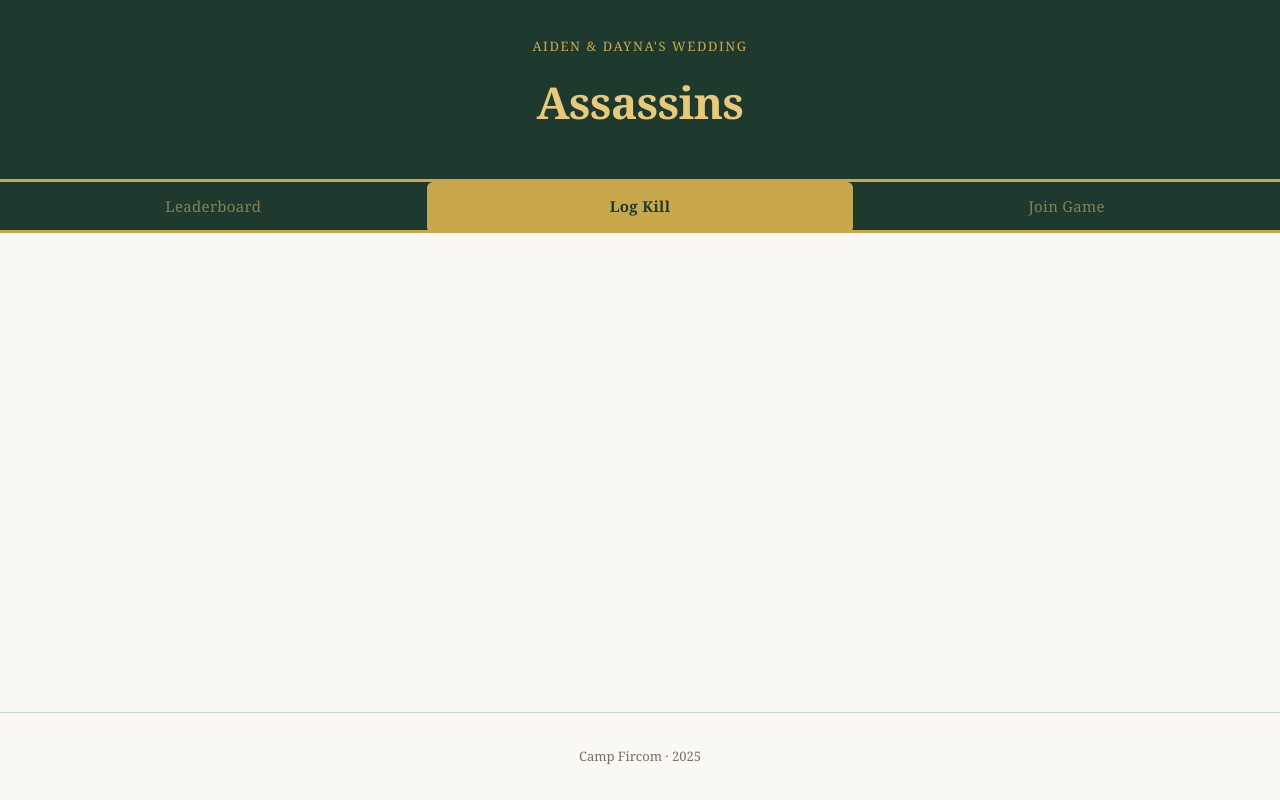
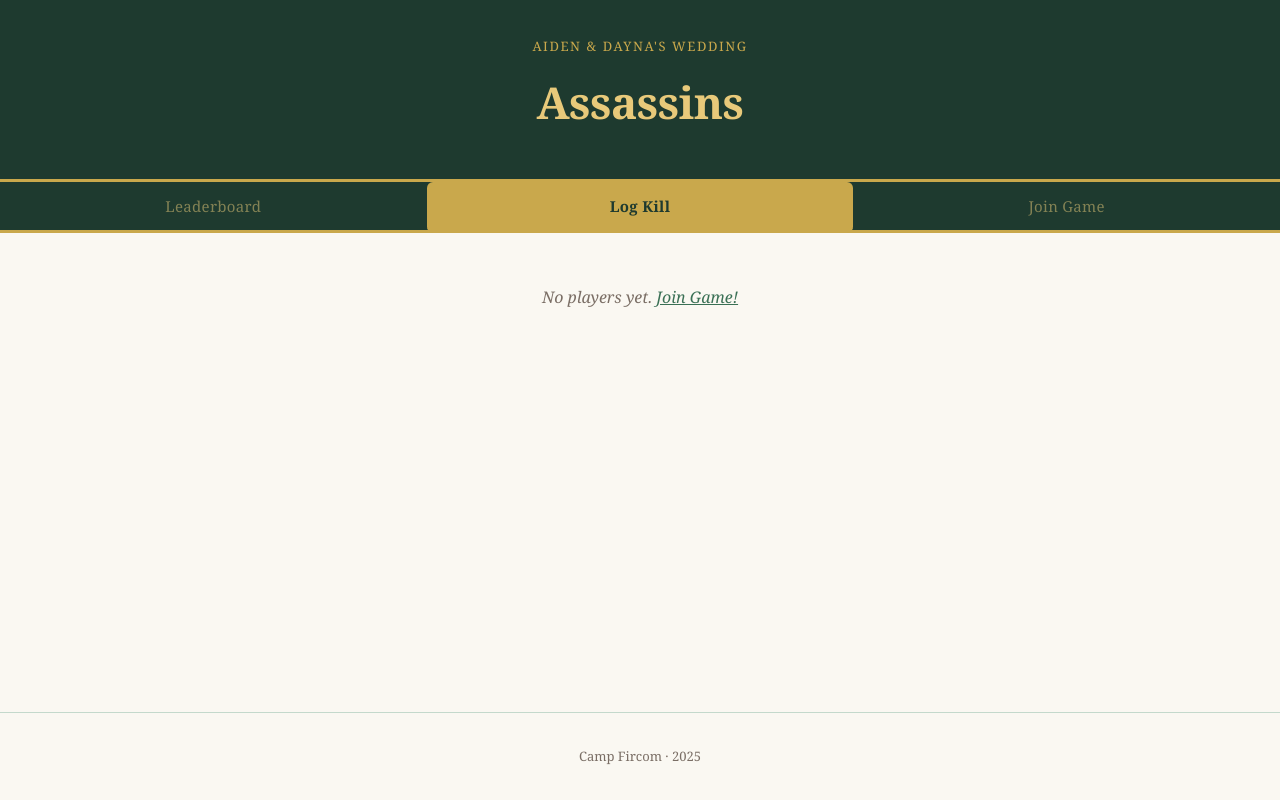
Before and after one commit to Aiden-Brine/fircom, a React (Vite) app: page / in a window 1280 px wide. Both pictures are taken after a click on the button "Log Kill". Built offline with nearby package versions, Linux system fonts and the light colour scheme; no server answers; the database is empty.

Commit message:
Show 'No players yet. Join Game\!' on empty leaderboard and log kill tabs

```diff
--- a/src/App.tsx
+++ b/src/App.tsx
@@ -83,14 +83,14 @@ export default function App() {
             {loading ? (
               <div className="loading">Loading players…</div>
             ) : (
-              <Leaderboard players={players} playersById={playersById} />
+              <Leaderboard players={players} playersById={playersById} onJoinClick={() => setTab('join')} />
             )}
           </section>
         )}
 
         {tab === 'kill' && (
           <section>
-            <EliminationForm players={players} />
+            <EliminationForm players={players} onJoinClick={() => setTab('join')} />
           </section>
         )}
 
--- a/src/components/EliminationForm.tsx
+++ b/src/components/EliminationForm.tsx
@@ -5,9 +5,10 @@ import { PlayerSelect } from './PlayerSelect'
 
 interface Props {
   players: Player[]
+  onJoinClick: () => void
 }
 
-export function EliminationForm({ players }: Props) {
+export function EliminationForm({ players, onJoinClick }: Props) {
   const [killer, setKiller] = useState('')
   const [target, setTarget] = useState('')
   const [error, setError] = useState<string | null>(null)
@@ -73,6 +74,15 @@ export function EliminationForm({ players }: Props) {
     setTarget('')
   }
 
+  if (players.length === 0) {
+    return (
+      <div className="leaderboard-empty">
+        No players yet.{' '}
+        <button className="link-btn" onClick={onJoinClick}>Join Game!</button>
+      </div>
+    )
+  }
+
   if (activePlayers.length < 2) {
     return null
   }
--- a/src/components/Leaderboard.tsx
+++ b/src/components/Leaderboard.tsx
@@ -3,9 +3,10 @@ import type { Player } from '../supabase'
 interface Props {
   players: Player[]
   playersById: Map<string, Player>
+  onJoinClick: () => void
 }
 
-export function Leaderboard({ players, playersById }: Props) {
+export function Leaderboard({ players, playersById, onJoinClick }: Props) {
   const sorted = [...players].sort((a, b) => {
     if (b.score !== a.score) return b.score - a.score
     return a.name.localeCompare(b.name)
@@ -14,7 +15,8 @@ export function Leaderboard({ players, playersById }: Props) {
   if (sorted.length === 0) {
     return (
       <div className="leaderboard-empty">
-        No players yet. Add one below!
+        No players yet.{' '}
+        <button className="link-btn" onClick={onJoinClick}>Join Game!</button>
       </div>
     )
   }
--- a/src/index.css
+++ b/src/index.css
@@ -347,6 +347,22 @@ button:disabled {
   color: #922b21;
 }
 
+.link-btn {
+  background: none;
+  border: none;
+  padding: 0;
+  color: var(--green-mid);
+  font-family: Georgia, serif;
+  font-size: inherit;
+  font-style: italic;
+  text-decoration: underline;
+  cursor: pointer;
+}
+
+.link-btn:hover {
+  color: var(--green-dark);
+}
+
 .loading {
   text-align: center;
   color: var(--text-muted);
```
